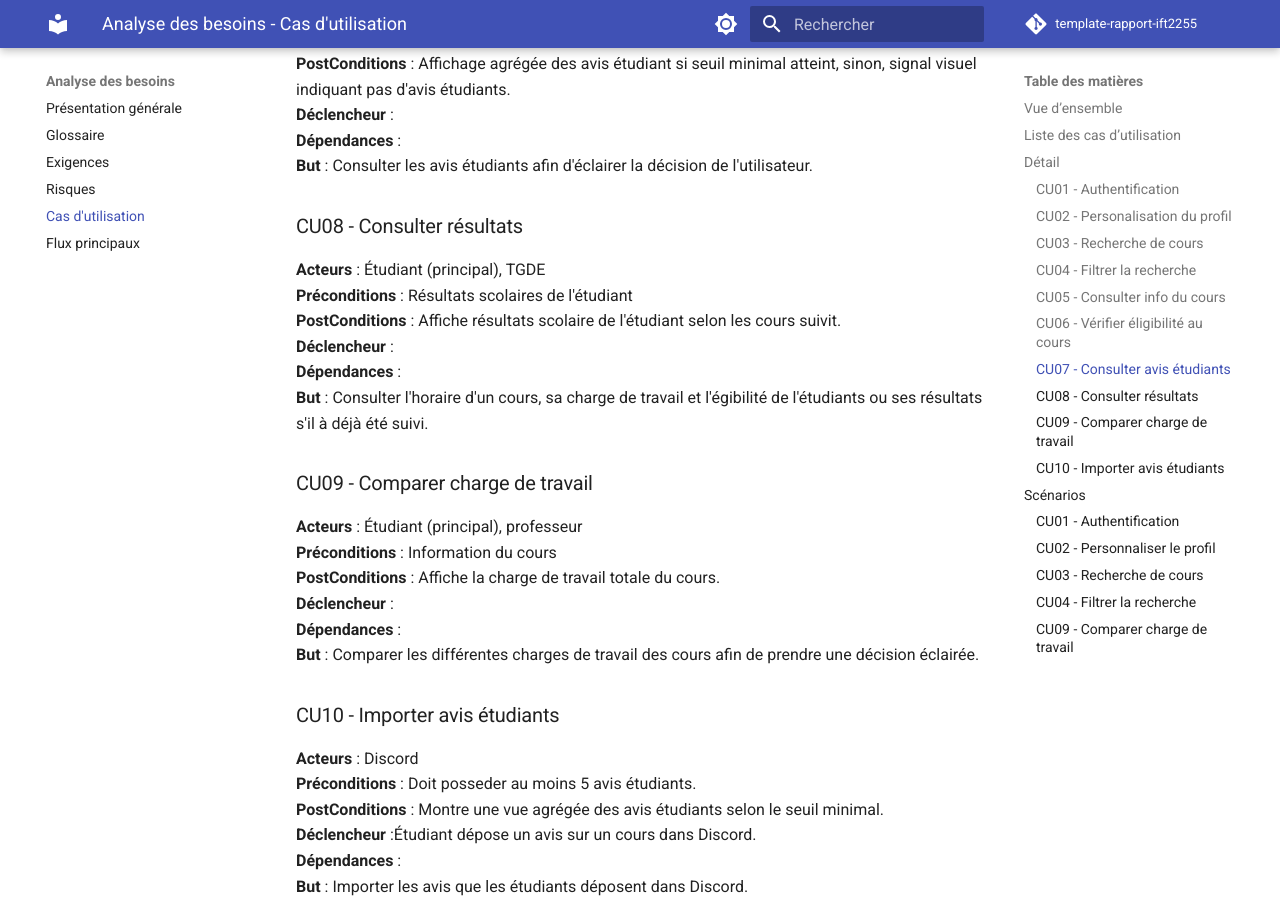
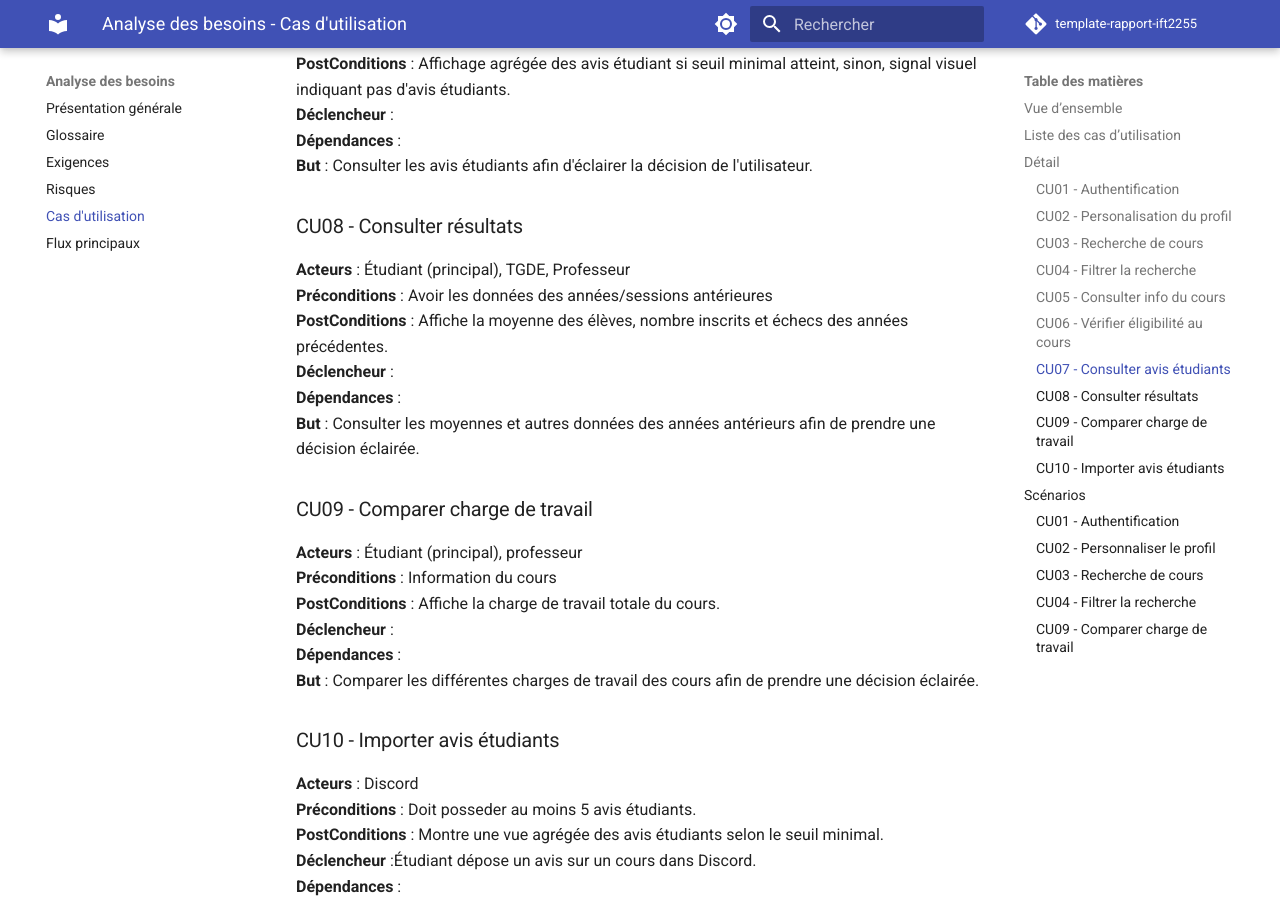
Before and after one commit to jujutheriault/IFT2255_Devoir1, an MkDocs documentation site: the page built from docs/besoins/cas-utilisation.md, in a window 1280 px wide and 900 px high, scrolled down 2894 px. Built offline with MkDocs 1.6.1 and Material for MkDocs 9.7.7, drawn with Linux system fonts in a browser that asks for light colours; comment, search, counter and statistics services are not loaded; some of the changed text lies outside the part shown.

Commit message:
Update cas-utilisation.md

```diff
--- a/docs/besoins/cas-utilisation.md
+++ b/docs/besoins/cas-utilisation.md
@@ -19,7 +19,7 @@ L'application de gestion d'horaire scolaire permet aux étudiants, professeurs e
 | CU05 | Consulter info du cours | Étudiant, Professeur, TGDE | L'utilisateur consulte les détails du cours sélectionné |
 | CU06 | Vérifier éligibilité au cours| Étudiant, TGDE| L'utilisateur vérifie s'il est éligible à s'inscrire au cours. |
 | CU07 | Consulter avis étudiant | Étudiant, Professeur| L'utilisateur consulte les avis étudiants du cours. |
-| CU08 | Consulter résultats académiques | Étudiant, TGDE| L'utilisateur consulte ses résultats académiques. |
+| CU08 | Consulter résultats antérieurs | Étudiant, TGDE, Professeur| L'utilisateur consulte les résultats antérieurs des élèves précédents. |
 | CU09 | Comparer charge de travail | Étudiant, Professeur  | L'utilisateur compare des cours.  |
 | CU10 | Importer des avis étudiants| Discord | Importe les avis étudiants des cours. |
 
@@ -82,12 +82,12 @@ L'application de gestion d'horaire scolaire permet aux étudiants, professeurs e
 **But** : Consulter les avis étudiants afin d'éclairer la décision de l'utilisateur.   <br>
 
 ### CU08 - Consulter résultats
-**Acteurs** : Étudiant (principal), TGDE<br>
-**Préconditions** : Résultats scolaires de l'étudiant <br>
-**PostConditions** : Affiche résultats scolaire de l'étudiant selon les cours suivit. <br>
+**Acteurs** : Étudiant (principal), TGDE, Professeur<br>
+**Préconditions** : Avoir les données des années/sessions antérieures <br>
+**PostConditions** : Affiche la moyenne des élèves, nombre inscrits et échecs des années précédentes.  <br>
 **Déclencheur** :<br>
 **Dépendances** :   <br>
-**But** : Consulter l'horaire d'un cours, sa charge de travail et l'égibilité de l'étudiants ou ses résultats s'il à déjà été suivi.  <br>
+**But** : Consulter les moyennes et autres données des années antérieurs afin de prendre une décision éclairée.  <br>
 
 ### CU09 - Comparer charge de travail
 **Acteurs** : Étudiant (principal), professeur<br>
```
